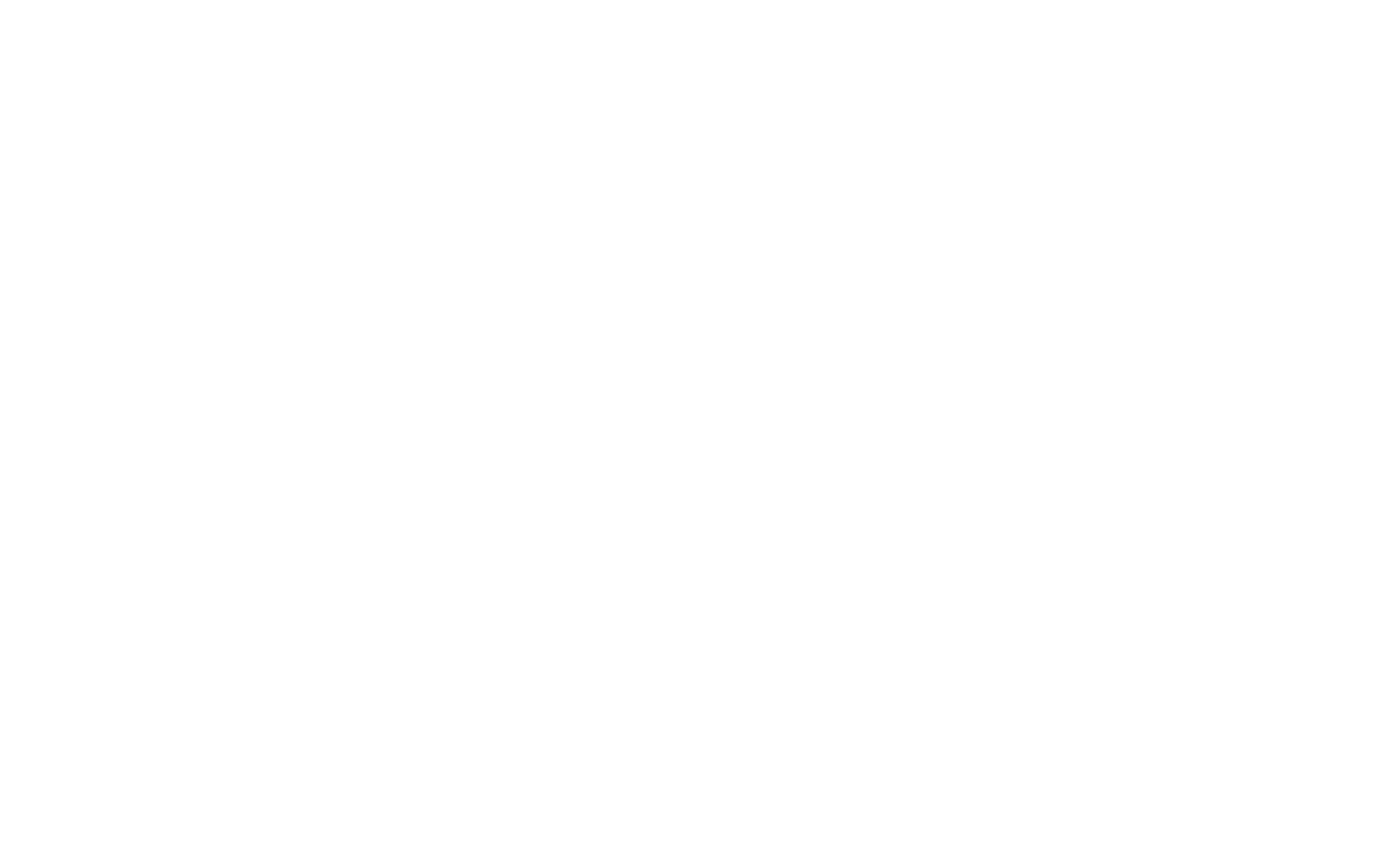
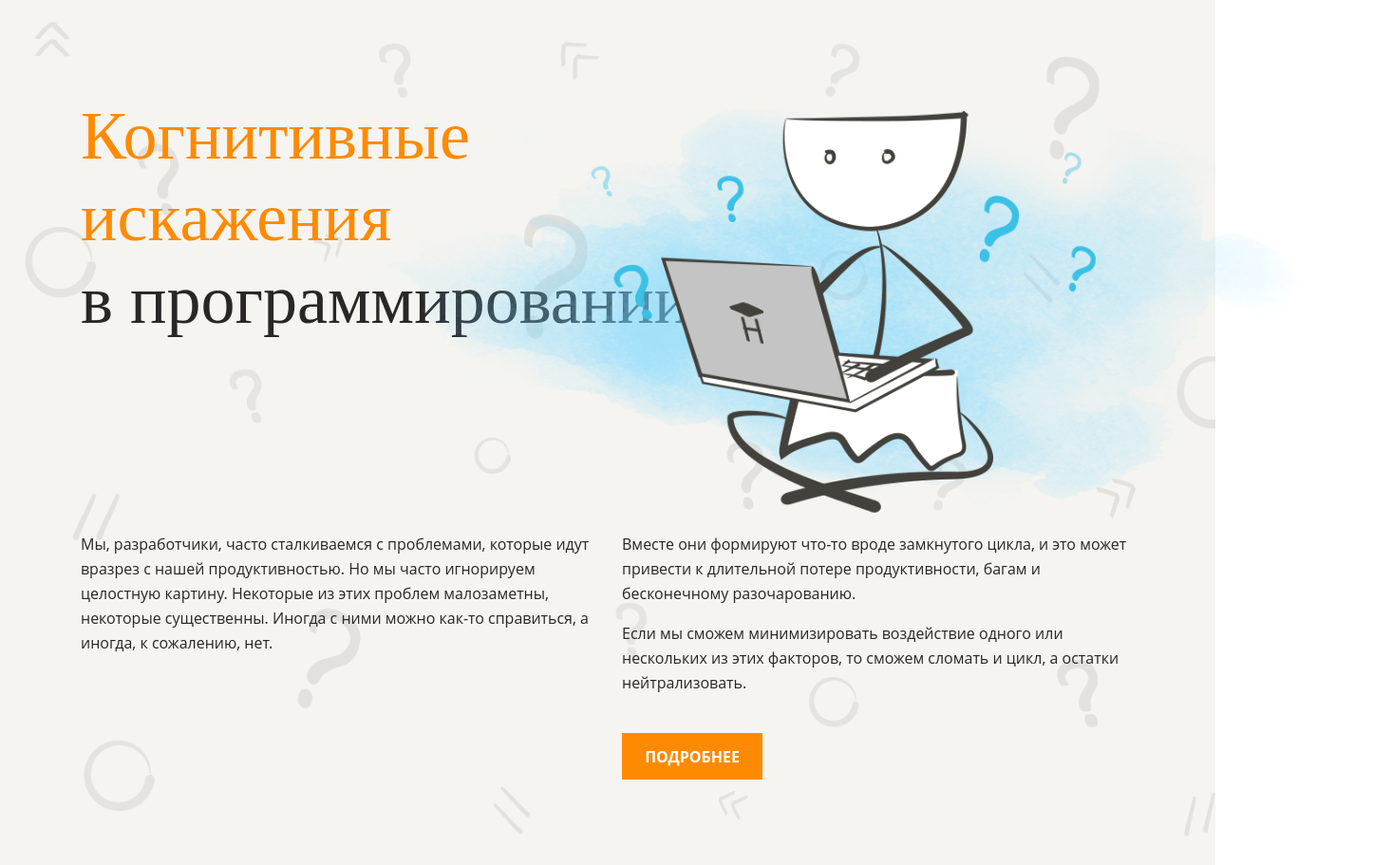
Before and after one commit to Unwaveable/layout-designer-project-58, a website: page src/index.html in a window 1280 px wide. Shown: the top 911 px of the page at 95% size, 1466 px wide, since content can reach past the window. Before the commit the page ends 800 px from the top, so only its background shows below. Drawn offline with Linux system fonts and the light colour scheme; a web font is replaced by a local one.

Commit message:
step2, header done

```diff
--- a/src/index.html
+++ b/src/index.html
@@ -1,5 +1,6 @@
 <!DOCTYPE html>
 <html lang="ru">
+
 <head>
     <meta charset="UTF-8">
     <meta name="viewport" content="width=device-width, initial-scale=1.0">
@@ -8,24 +9,40 @@
 
     <link rel="stylesheet" href="styles/style.css">
 </head>
+
 <body>
-    <header class="header section"></header>
+    <header id="header">
+        <section class="section">
+            <h1 class="header-title"><span class="title-orange">Когнитивные<br>искажения<br></span>в программировании
+            </h1>
+            <img class="header-img" src="img/main.png" alt="main-img">
+            <div class="header-content-text">
+                <div class="header-text">
+                    <p>
+                        Мы, разработчики, часто сталкиваемся с проблемами, которые идут вразрез с нашей
+                        продуктивностью. Но мы часто игнорируем целостную картину. Некоторые из этих проблем
+                        малозаметны,
+                        некоторые существенны. Иногда с ними можно как-то справиться, а иногда, к сожалению, нет.
+                    </p>
+                </div>
+                <div class="header-text">
+                    <p>
+                        Вместе они формируют что-то вроде замкнутого цикла, и это может привести к
+                        длительной потере продуктивности, багам и бесконечному разочарованию.
+                    </p>
+                    <p>
+                        Если мы сможем минимизировать воздействие одного или нескольких из этих факторов, то сможем
+                        сломать и цикл, а остатки нейтрализовать.
+                    </p>
+                    <a class="header-link" href="#header">
+                        <p class="link-text">Подробнее</p>
+                    </a>
+                </div>
+            </div>
+        </section>
+    </header>
 
-    <section class="video section"></section>
+    <footer class="footer section"> </footer>
+</body>
 
-    <main class="navigation section"></main>
-
-    <section class="ikea-effect section"></section>
-
-    <section class="premature-optimization section"></section>
-
-    <section class="distortion-of-novelty section"></section>
-
-    <section class="hyperbolic-depreciation section"></section>
-
-    <section class="errors-in-planning section"></section>
-
-    <footer class="footer section"></footer>
-
-</body>
 </html>
--- a/src/styles/style.css
+++ b/src/styles/style.css
@@ -15,7 +15,7 @@
 
 /************** FONTS ***************/
 @font-face {
-  font-family: "OpenSans";
+  font-family: "Open Sans";
   src: url(src\fonts\OpenSans-VariableFont_wdth,wght.ttf);
 }
 
@@ -25,15 +25,14 @@
 }
 
 /************** MAIN STYLES ***************/
-
 body {
   margin: 0 auto;
   display: flex;
-  height: 100vh;
   justify-content: center;
   align-items: center;
+  flex-direction: column;
 
-  font-family: "OpenSans";
+  font-family: "Open Sans";
   font-size: 16px;
   line-height: 1.6em;
   color: var(--dark-color);
@@ -61,7 +60,87 @@ h3 {
 }
 
 /************** SECTION STYLES ***************/
+
 .section {
-  max-width: 1100px;
+  position: relative;
+  max-width: 1110px;
   padding: 100px 0;
 }
+
+/**** HEADER ****/
+#header {
+  display: flex;
+  justify-content: center;
+  position: relative;
+  width: 100%;
+  height: 914px;
+
+  box-sizing: border-box;
+
+  background-color: var(--light-color);
+}
+
+#header::before {
+  position: absolute;
+  top: 0;
+  left: 0;
+  width: 100%;
+  height: 100%;
+
+  background-image: url(../img/background.png);
+  background-repeat: no-repeat;
+  background-size: cover;
+  opacity: 0.1;
+
+  content: '';
+}
+
+.header-img {
+  position: absolute;
+  top: 55px;
+  left: 298px;
+  height: 525px;
+}
+
+.header-title {
+  margin-top: 0;
+  margin-bottom: 185px;
+  font-weight: 400;
+}
+
+.title-orange {
+  color: var(--main-color);
+}
+
+.header-content-text {
+  display: flex;
+  justify-content: space-between;
+  gap: 30px;
+}
+
+.header-text {
+  flex-basis: 50%;
+  font-size: 16px;
+  line-height: 26px;
+}
+
+.header-link {
+  display: block;
+  margin-top: 40px;
+  width: 148px;
+  height: 49px;
+  text-align: center;
+
+  background: var(--main-color);
+  text-decoration: none;
+}
+
+.link-text {
+  padding: 12px 24px;
+  color: var(--white-color);
+  font-family: "Open Sans";
+  font-weight: 700;
+  font-size: 16px;
+
+  text-transform: uppercase;
+}
```
